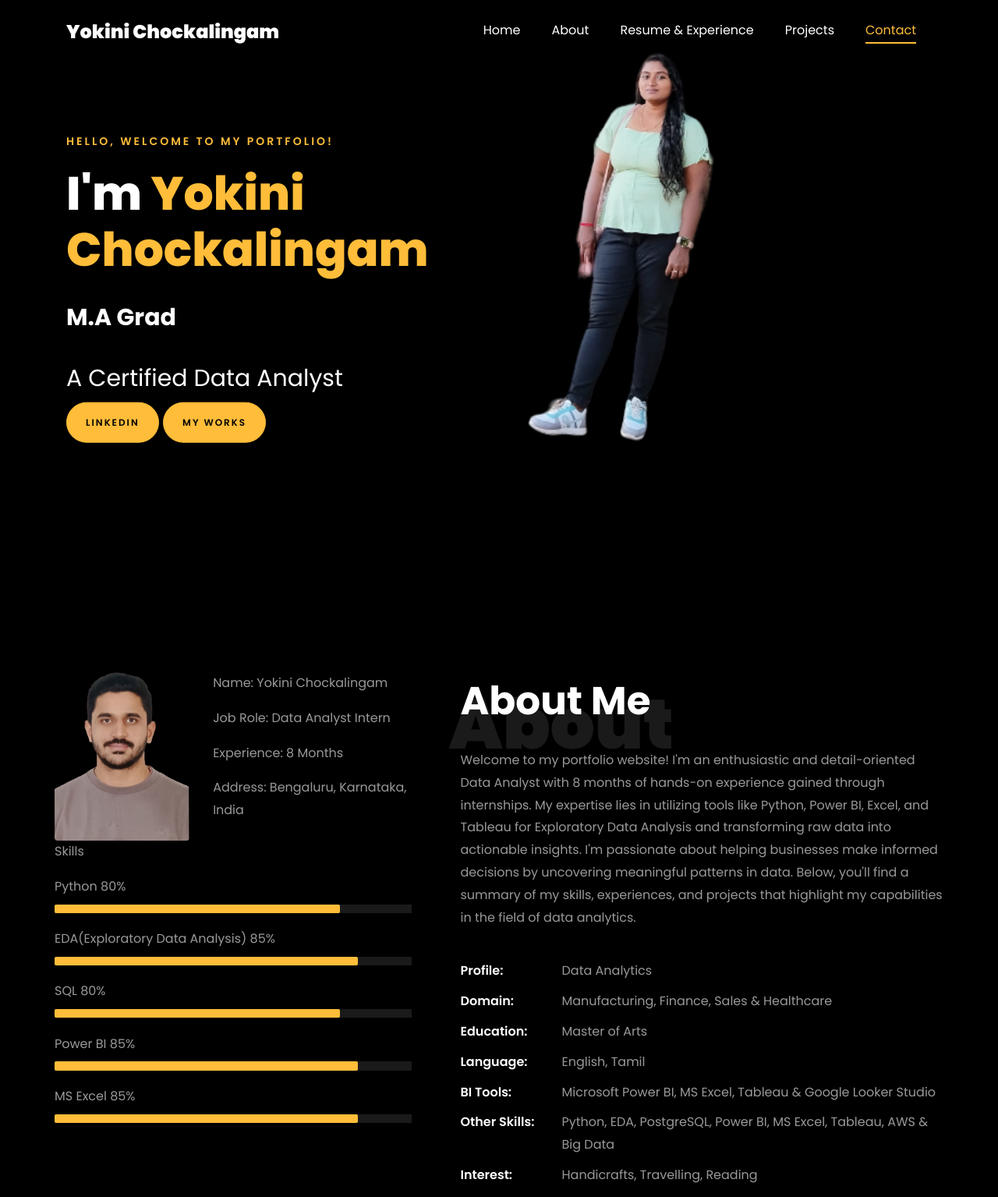
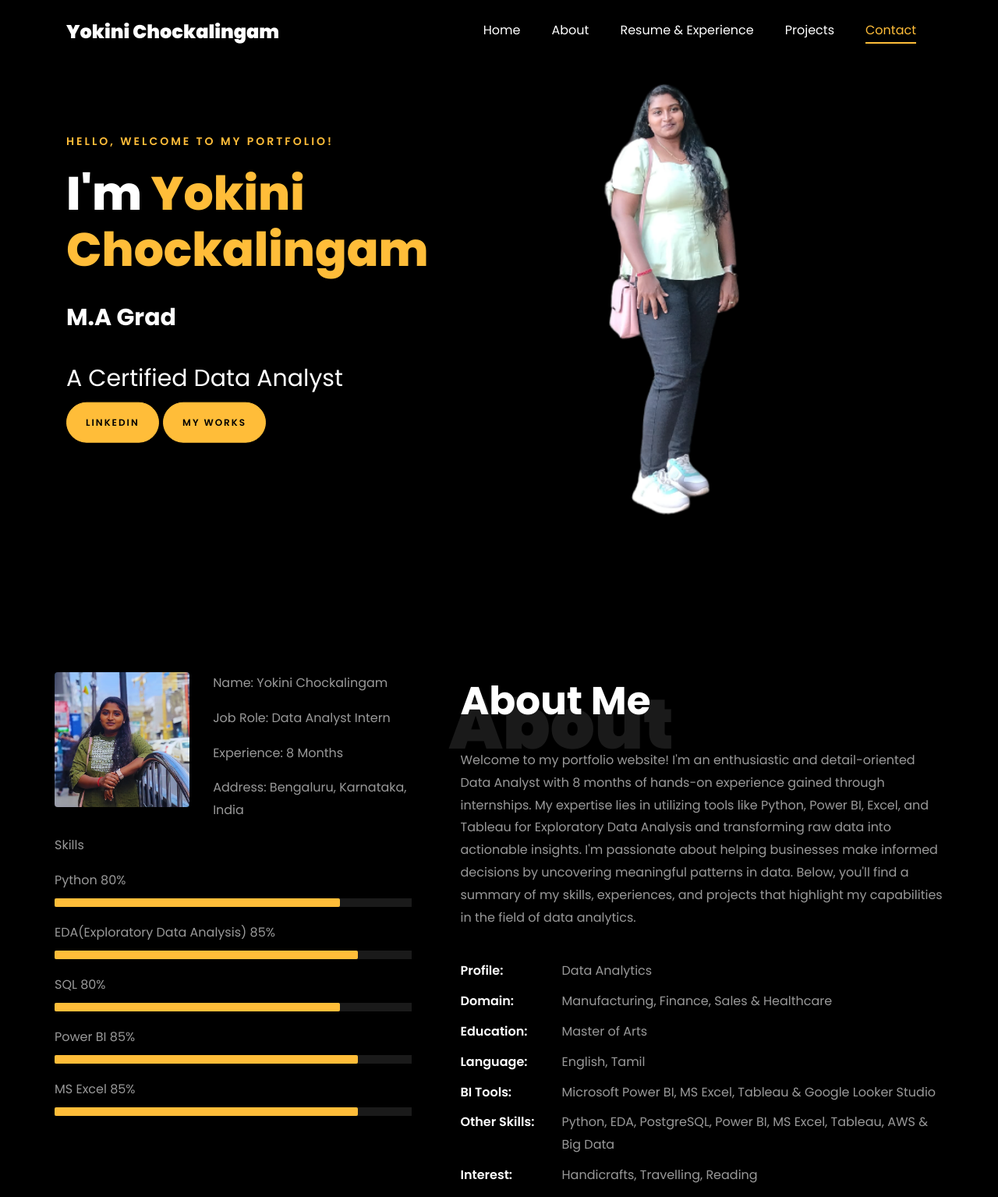
Before and after one commit to YokiniC/yokini.github.io, a plain HTML site: page index.html in a window 1280 px wide. Shown: the top 1535 px of the page at 78% size. Drawn offline with Linux system fonts and the light colour scheme; files whose address does not match are found by name.

Commit message:
Update index.html

```diff
--- a/index.html
+++ b/index.html
@@ -141,7 +141,7 @@
 	      	<div class="overlay"></div>
 	         <div class="container">
 	          <div class="row d-md-flex no-gutters slider-text align-items-end justify-content-end" data-scrollax-parent="true">
-				<div class="one-third js-fullheight order-md-last img" style="height: 600px; background-image: url(images/bg_main.png);">
+				<div class="one-third js-fullheight order-md-last img" style="height: 600px; background-image: url(images/df.png);">
 	          	 <div class="overlay"></div>
 	          	</div>
 		          <div class="one-forth d-flex  align-items-center ftco-animate" data-scrollax=" properties: { translateY: '70%' }">
@@ -214,7 +214,7 @@
 								<div class="row">
 									<div class="col-sm-6 col-md-5">
 									  <div class="about-img">
-										<img src="images/aboutme.jpg" class="img-fluid rounded b-shadow-a" alt="">
+										<img src="images/about.jpg" class="img-fluid rounded b-shadow-a" alt="">
 									  </div>
 									</div>
 									<!-- Details next to profile image -->
```
